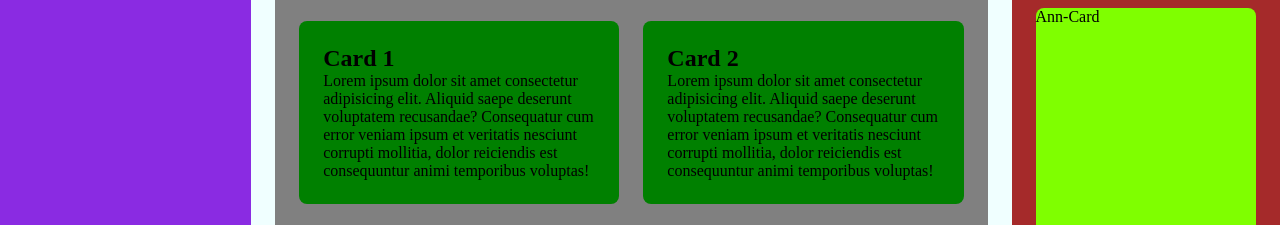
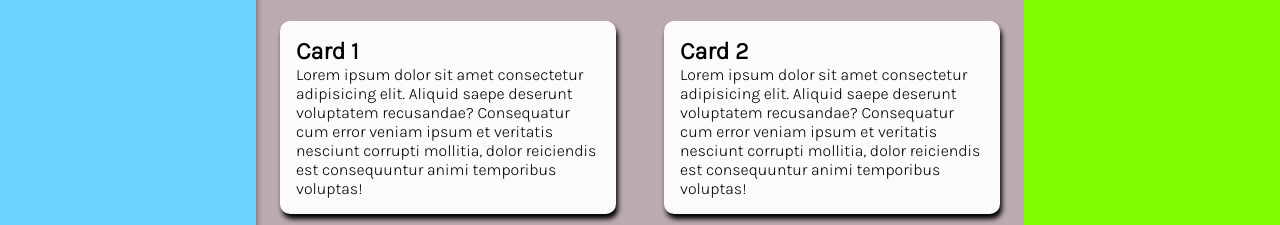
Before and after one commit to MaddoxHMS/dashboard, a plain HTML site: page index.html in a window 1280 px wide. Shown: the part 201-426 px from the top of the page. Drawn offline with Linux system fonts and the light colour scheme.

Commit message:
Add styling 	added some box-shadow, new font,hover effect for cards

```diff
--- a/styles.css
+++ b/styles.css
@@ -1,14 +1,19 @@
+@import url('https://fonts.googleapis.com/css2?family=Abril+Fatface&family=Karla:wght@300&display=swap');
 :root{
-    --gap: 1.5em;
+    --gap: 0em;
+    --prim-color: rgb(43, 25, 61);
+    --sec-color: rgb(44, 54, 94);
+    --tert-color: rgb(188, 171, 174);
+    --white: rgb(251, 251, 251);
+    --side-col: rgb(108, 212, 255);
+    font-family: 'Karla', sans-serif;
 }
 
 *, h1{
     margin: 0px;
     padding: 0px;
 }
-div{
-   border-radius: 8px;
-}
+
 
 .container{
     display: grid;
@@ -27,7 +32,7 @@ div{
 
 .sidebar{
     grid-area: sidebar;
-    background-color: blueviolet;
+    background-color: var(--side-col);
 }
 
 
@@ -35,20 +40,24 @@ div{
     display: grid;
     gap: var(--gap);
     grid-area: main;
-
+    background-color: var(--tert-color);
     grid-template:
     "projects announcements"
     / 3fr 1fr;
+    box-shadow: inset 0px 2px 10px -3px black;
 
 }
 
 .projects{
     display: grid;
-    background-color: gray;
-    gap: var(--gap);
-    padding:var(--gap);
+
+
+
+    gap: 3em;
+    padding:1.5em;
 
     grid-area: projects;
+
 
     grid-template:
     "mheader mheader" 50px
@@ -61,19 +70,22 @@ div{
 }
 
 .card{
-    background-color: green;
-    padding:var(--gap);
+    background-color: var(--white);
+    padding:1em;
     min-width: 200px;
     max-width:600px;
     justify-self: center;
+    border-radius: 10px;
+    box-shadow: 2px 5px 5px black;
+    transition: all 200ms;
 }
 .header{
-    background-color: orange;
+    background-color:var(--white);
     grid-area: header;
+
 }
 
 .announcements{
-    background-color: brown;
     padding: var(--gap);
     display:grid;
     grid-template-columns: 1fr;
@@ -87,10 +99,13 @@ div{
     background-color: chartreuse;
 }
 
-@media screen and (max-width: 1000px) {
-    :root{
-        --gap:0.5em;
-    }
+.card:hover{
+    box-shadow: 4px 10px 10px var(--sec-color);
+    scale: 1.05;
+}
+
+@media screen and (max-width: 1200px) {
+
 
     .container{
 
```
